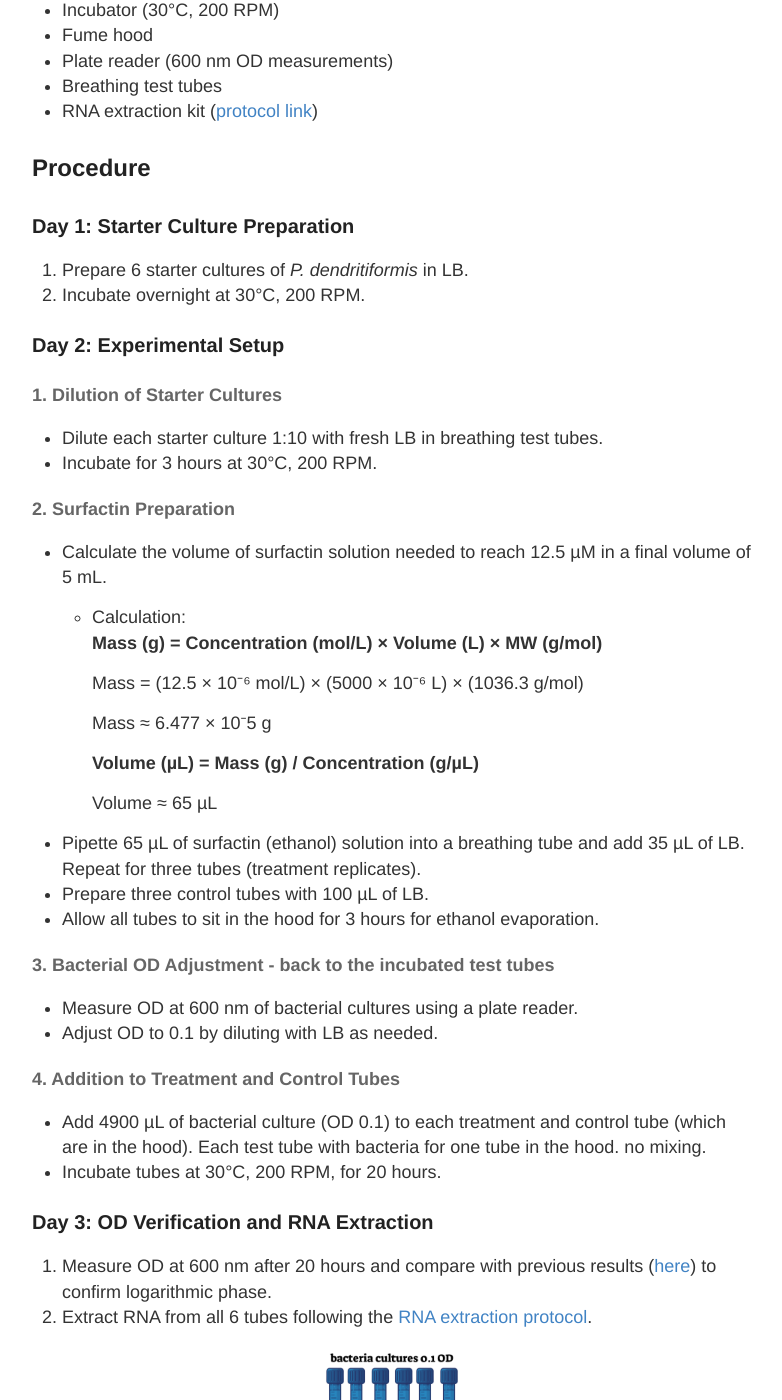
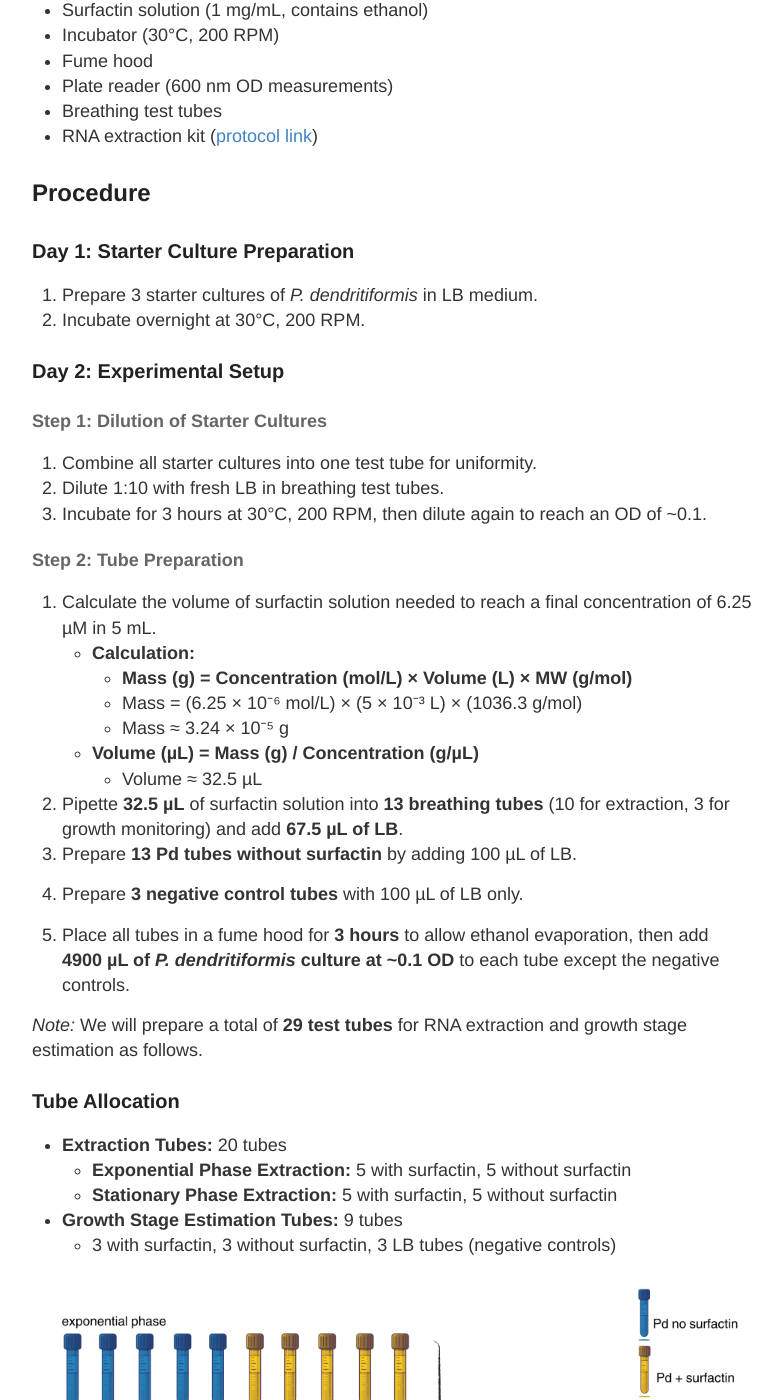
Before and after one commit to OfekRainish/OfekRainish_notebook, a Jekyll site: the page built from _posts/2024-10-29-rna seq preperation.md, in a window 1280 px wide and 1400 px high, scrolled down 888 px. Shown: the whole window, without its empty margins (248-1030 px from the left). Built offline with Jekyll 4.4.1, drawn with Linux system fonts in a browser that asks for light colours; our own code applies the rules of GitHub Pages for plain Markdown files; a file with an impossible date is left out; some of the changed text lies outside the part shown.

Commit message:
Update 2024-10-29-rna seq preperation.md

```diff
--- a/_posts/2024-10-29-rna seq preperation.md
+++ b/_posts/2024-10-29-rna seq preperation.md
@@ -1,10 +1,10 @@
 # Protocol: RNA Extraction for RNA-seq of *Paenibacillus dendritiformis* with and without Surfactin
 
 ## Objective
-To extract RNA from *Paenibacillus dendritiformis* grown in the logarithmic phase, both with and without surfactin treatment, for RNA-seq sequencing.
+To extract RNA from *Paenibacillus dendritiformis* grown in exponential and stationary phases, with and without surfactin treatment, for RNA-seq sequencing.
 
 ## Background
-In previous experiments ([see here](../_posts/2024-09-16-Take%20two%20Effect%20of%20Surfactin%20on%20Paenibacillus%20dendritiformis%20Growth.md)), growth curves of *P. dendritiformis* with varying concentrations of surfactin were analyzed, determining the optimal conditions as 12.5 µM surfactin and a 20-hour incubation to reach the logarithmic phase.
+In previous experiments ([see here](../_posts/2024-09-16-Take%20two%20Effect%20of%20Surfactin%20on%20Paenibacillus%20dendritiformis%20Growth.md)), growth curves of *P. dendritiformis* with varying concentrations of surfactin were analyzed, determining the exponential phase at 20 hr and stationary phase at 44 hr. For this experiment, we are using a surfactin concentration of 6.25 µM.
 
 ## Materials
 - *Paenibacillus dendritiformis* culture
@@ -16,47 +16,71 @@ In previous experiments ([see here](../_posts/2024-09-16-Take%20two%20Effect%20o
 - Breathing test tubes
 - RNA extraction kit ([protocol link](../_posts/2024-07-24-RNA%20Extraction%20Protocol.md))
 
-
-
 ## Procedure
 
 ### Day 1: Starter Culture Preparation
-1. Prepare 6 starter cultures of *P. dendritiformis* in LB.
+1. Prepare 3 starter cultures of *P. dendritiformis* in LB medium.
 2. Incubate overnight at 30°C, 200 RPM.
 
 ### Day 2: Experimental Setup
-#### 1. Dilution of Starter Cultures
-- Dilute each starter culture 1:10 with fresh LB in breathing test tubes.
-- Incubate for 3 hours at 30°C, 200 RPM.
 
-#### 2. Surfactin Preparation
-- Calculate the volume of surfactin solution needed to reach 12.5 µM in a final volume of 5 mL.
-  - Calculation:
-  **Mass (g) = Concentration (mol/L) × Volume (L) × MW (g/mol)**
+#### Step 1: Dilution of Starter Cultures
+1. Combine all starter cultures into one test tube for uniformity.
+2. Dilute 1:10 with fresh LB in breathing test tubes.
+3. Incubate for 3 hours at 30°C, 200 RPM, then dilute again to reach an OD of ~0.1.
 
-      Mass = (12.5 × 10⁻⁶ mol/L) × (5000 × 10⁻⁶ L) × (1036.3 g/mol)
+#### Step 2: Tube Preparation
+1. Calculate the volume of surfactin solution needed to reach a final concentration of 6.25 µM in 5 mL.
+   - **Calculation:**
+     - **Mass (g) = Concentration (mol/L) × Volume (L) × MW (g/mol)**
+     - Mass = (6.25 × 10⁻⁶ mol/L) × (5 × 10⁻³ L) × (1036.3 g/mol)
+     - Mass ≈ 3.24 × 10⁻⁵ g
+   - **Volume (µL) = Mass (g) / Concentration (g/µL)**
+     - Volume ≈ 32.5 µL
 
-      Mass ≈ 6.477 × 10⁻5 g
+2. Pipette **32.5 µL** of surfactin solution into **13 breathing tubes** (10 for extraction, 3 for growth monitoring) and add **67.5 µL of LB**.
+3. Prepare **13 Pd tubes without surfactin** by adding 100 µL of LB.
+4. Prepare **3 negative control tubes** with 100 µL of LB only.
 
-      **Volume (µL) = Mass (g) / Concentration (g/µL)**
+5. Place all tubes in a fume hood for **3 hours** to allow ethanol evaporation, then add **4900 µL of *P. dendritiformis* culture at ~0.1 OD** to each tube except the negative controls.
 
-      Volume ≈ 65 µL
+*Note:* We will prepare a total of **29 test tubes** for RNA extraction and growth stage estimation as follows.
 
+### Tube Allocation
+- **Extraction Tubes:** 20 tubes
+  - **Exponential Phase Extraction:** 5 with surfactin, 5 without surfactin
+  - **Stationary Phase Extraction:** 5 with surfactin, 5 without surfactin
+- **Growth Stage Estimation Tubes:** 9 tubes
+  - 3 with surfactin, 3 without surfactin, 3 LB tubes (negative controls)
 
-- Pipette 65 µL of surfactin (ethanol) solution into a breathing tube and add 35 µL of LB. Repeat for three tubes (treatment replicates).
-- Prepare three control tubes with 100 µL of LB.
-- Allow all tubes to sit in the hood for 3 hours for ethanol evaporation.
+![Tube Allocation Diagram](../images/growth%20extraction/tube%20destribution.png)
 
-#### 3. Bacterial OD Adjustment - back to the incubated test tubes
-- Measure OD at 600 nm of bacterial cultures using a plate reader.
-- Adjust OD to 0.1 by diluting with LB as needed.
+### Step 3: Monitoring Growth
+1. Every few hours (t=0, 8, 16, 20, 24, 28, 34, 38, 42, 44):
+   - **Sample Collection:** Take **200 µL** from each of the nine growth monitoring tubes.
+   - **OD Measurement:** Measure OD using the plate reader at 600 nm.
 
-#### 4. Addition to Treatment and Control Tubes
-- Add 4900 µL of bacterial culture (OD 0.1) to each treatment and control tube (which are in the hood). Each test tube with bacteria for one tube in the hood. no mixing.
-- Incubate tubes at 30°C, 200 RPM, for 20 hours.
+   *Purpose:* This allows tracking of bacterial growth to confirm extraction timing for the desired stages.
 
-### Day 3: OD Verification and RNA Extraction
-1. Measure OD at 600 nm after 20 hours and compare with previous results ([here](../_posts/2024-09-16-Take%20two%20Effect%20of%20Surfactin%20on%20Paenibacillus%20dendritiformis%20Growth.md)) to confirm logarithmic phase.
-2. Extract RNA from all 6 tubes following the [RNA extraction protocol](../_posts/2024-07-24-RNA%20Extraction%20Protocol.md).
+2. **FACS Sampling:**
+   - After OD measurement, take **200 µL** from each tube and add **1 µL of glutaraldehyde** for fixation.
+   - Store in a cryotube at **-80°C**.
 
-![results](../images/rna%20extract/pre%20extraction%20planning.png)
+### Step 4: RNA Extraction Points
+
+At the desired growth phases (exponential and stationary), perform the following:
+
+1. **OD Measurement:** Measure OD for each of the nine monitoring tubes using the plate reader.
+
+2. **RNA Preservation:**
+   - Centrifuge extraction tubes for **5 minutes at 7000g**.
+   - Resuspend the pellet in **1 mL RNAsave** solution.
+   - Transfer the resuspended sample to a cryotube and store at **-80°C** until RNA extraction.
+
+3. **FACS Sampling:** Take **200 µL** from the extraction sample and add **1 µL of glutaraldehyde** for FACS. Store at **-80°C**.
+
+![sampling time table](../images/growth%20extraction/exp%20planing%201.png)
+
+## Results
+moitoring tubes graph based on OD:
+![sampling time table](../images/growth%20extraction/the%20nine%20graph.png)
```
